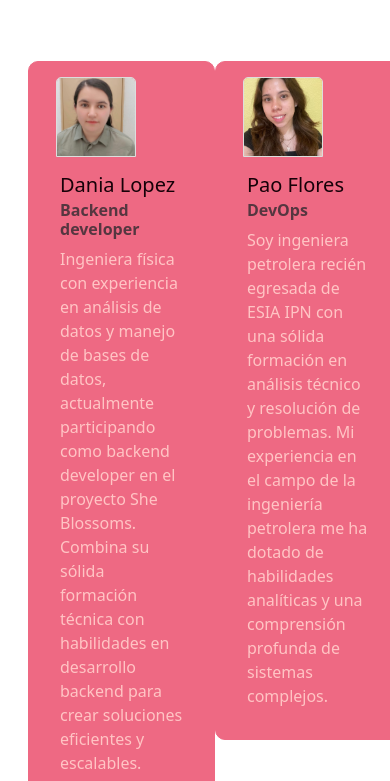
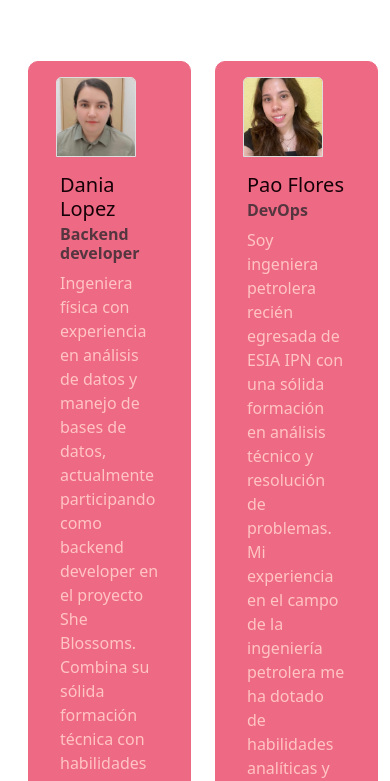
Before and after one commit to N00IA/She-Blossoms, a plain HTML site: page acercaDeNosotros.html in a window 390 px wide. Shown: the part 1183-1964 px from the top of the page. Drawn offline with nearby package versions, Linux system fonts and the light colour scheme.

Commit message:
Responsivo

```diff
--- a/style.css
+++ b/style.css
@@ -46,7 +46,8 @@
     text-align: left;
     padding: 15px;
     justify-content: space-between;
-    max-width: 500px ;
+    width: 100%; /*No quitar*/
+    max-width: 600px ; /*No quitar*/
 }
 
 
@@ -58,6 +59,8 @@
     display: flex;
 
 }
+
+
 
 
 .card .text{
```
